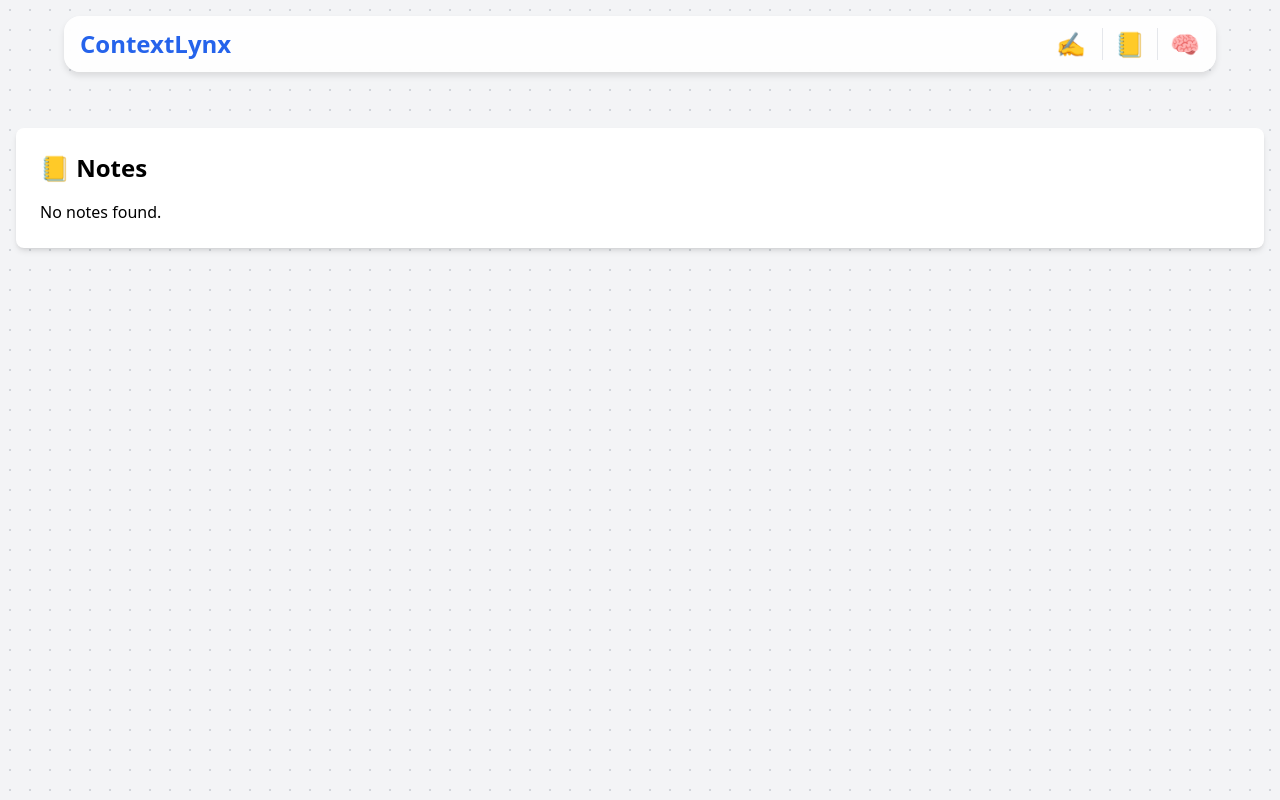
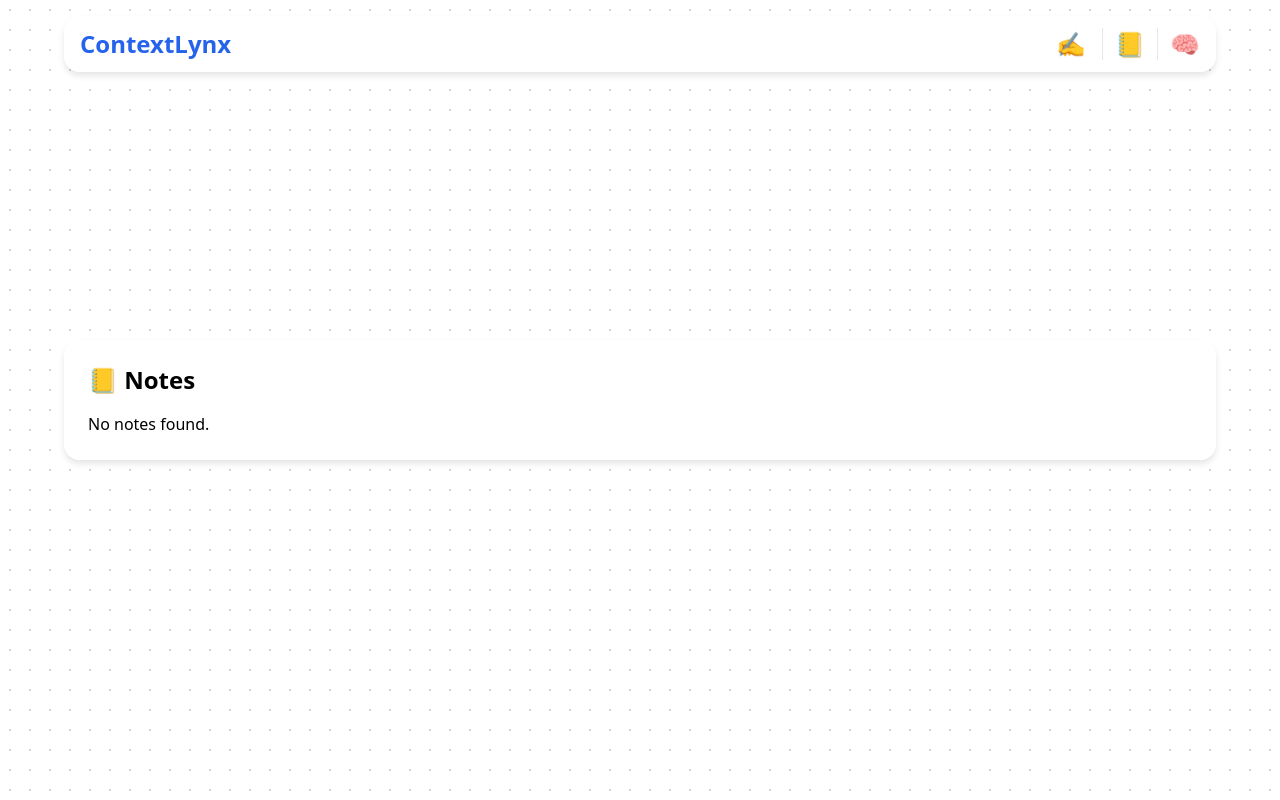
Before and after one commit to michaelhelcig/contextlynx, a Django app: template app/contextlynx/core/templates/core/notes_list.html in a window 1280 px wide. Run offline with Django 5.2, Linux system fonts and the light colour scheme; the template is opened without the code that fills it, so the values that code supplies are empty; parts of the project's set-up code (start-up, migrations or seed data) failed here and were passed over; some libraries are stand-ins or nearby versions.

Commit message:
chore: update views

```diff
--- a/app/contextlynx/core/templates/core/base.html
+++ b/app/contextlynx/core/templates/core/base.html
@@ -1,7 +1,7 @@
 {% load static %}
 
 <!DOCTYPE html>
-<html lang="en">
+<html lang="en" class="h-full">
 <head>
     <meta charset="UTF-8">
     <meta name="viewport" content="width=device-width, initial-scale=1.0">
@@ -36,20 +36,10 @@
         }
     </style>
 </head>
-<body class="bg-gray-100 pt-24">
+<body class="h-full">
     <nav class="floating-header">
         <div class="container mx-auto px-4 py-3 flex justify-between items-center">
             <a href="/" class="text-blue-600 text-2xl font-bold">ContextLynx</a>
-            <!-- Search bar
-            <form action="{% url 'notes' %}" method="get" class="flex-grow mx-4">
-                <div class="relative max-w-lg mx-auto">
-                    <input type="text" name="q" placeholder="Search..." class="search-bar w-full pl-10 pr-4 py-2 rounded-md border border-gray-300 focus:outline-none focus:ring-2 focus:ring-blue-500 focus:border-transparent" id="search-input">
-                    <svg xmlns="http://www.w3.org/2000/svg" class="h-5 w-5 text-gray-400 absolute left-3 top-1/2 transform -translate-y-1/2" fill="none" viewBox="0 0 24 24" stroke="currentColor">
-                        <path stroke-linecap="round" stroke-linejoin="round" stroke-width="2" d="M21 21l-6-6m2-5a7 7 0 11-14 0 7 7 0 0114 0z" />
-                    </svg>
-                </div>
-            </form>
-            -->
             <div class="flex items-center space-x-3">
                 <a href="{% url 'create_note' %}" class="text-gray-700 hover:text-blue-600 text-2xl mx-1">✍️</a>
                 <a href="{% url 'notes' %}" class="text-gray-700 hover:text-blue-600 text-2xl mx-1 border-l border-gray-200 pl-3">📒</a>
@@ -57,9 +47,7 @@
             </div>
         </div>
     </nav>
-    <div class="container mx-auto mt-8 px-4">
-        {% block content %}{% endblock %}
-    </div>
+    {% block content %}{% endblock %}
 
     <script>
         document.addEventListener('keydown', function(e) {
--- a/app/contextlynx/core/templates/core/knowledge.html
+++ b/app/contextlynx/core/templates/core/knowledge.html
@@ -12,9 +12,11 @@
     }
 
     #knowledge-graph {
-        width: 100%;
+        width: 100vw;
         height: 100vh;
-        overflow: hidden;
+        position: absolute;
+        top: 0;
+        left: 0;
     }
 </style>
 {% endblock %}
--- a/app/contextlynx/core/templates/core/notes_list.html
+++ b/app/contextlynx/core/templates/core/notes_list.html
@@ -3,7 +3,7 @@
 {% load markdown_extras %}
 
 {% block content %}
-<div class="bg-white p-6 rounded-lg shadow-md">
+<div class="floating-content bg-white p-6 rounded-lg shadow-md">
     <h2 class="text-2xl font-bold mb-4">📒 Notes</h2>
     <ul>
         {% for note in notes %}
@@ -51,7 +51,6 @@
                         <li>No related topics found.</li>
                         {% endfor %}
                     </ul>
-
                 </div>
             </div>
         </li>
@@ -96,6 +95,23 @@ function showContent(button, view) {
 </script>
 
 <style>
+/* Floating content styles */
+.floating-content {
+    position: fixed;
+    top: 50%;
+    left: 50%;
+    transform: translate(-50%, -50%);
+    width: 90%;
+    max-width: 1200px;
+    max-height: 90vh;
+    overflow-y: auto;
+    background-color: rgba(255, 255, 255, 0.9);
+    backdrop-filter: blur(10px);
+    border-radius: 1rem;
+    box-shadow: 0 4px 6px rgba(0, 0, 0, 0.1);
+    z-index: 900;
+}
+
 /* Custom badge styles based on note type */
 .text-badge {
     background-color: #1f2937; /* Darker, modern blue */
@@ -200,13 +216,13 @@ pre {
 }
 
 /* Ensure the note content takes up the full width of its container */
-.w-[90%] {
-    width: 90%;
+.w-[95%] {
+    width: 95%;
 }
 
-/* Ensure the icon container takes up 10% of the width */
-.w-[10%] {
-    width: 10%;
+/* Ensure the icon container takes up 5% of the width */
+.w-[5%] {
+    width: 5%;
 }
 </style>
 
```
